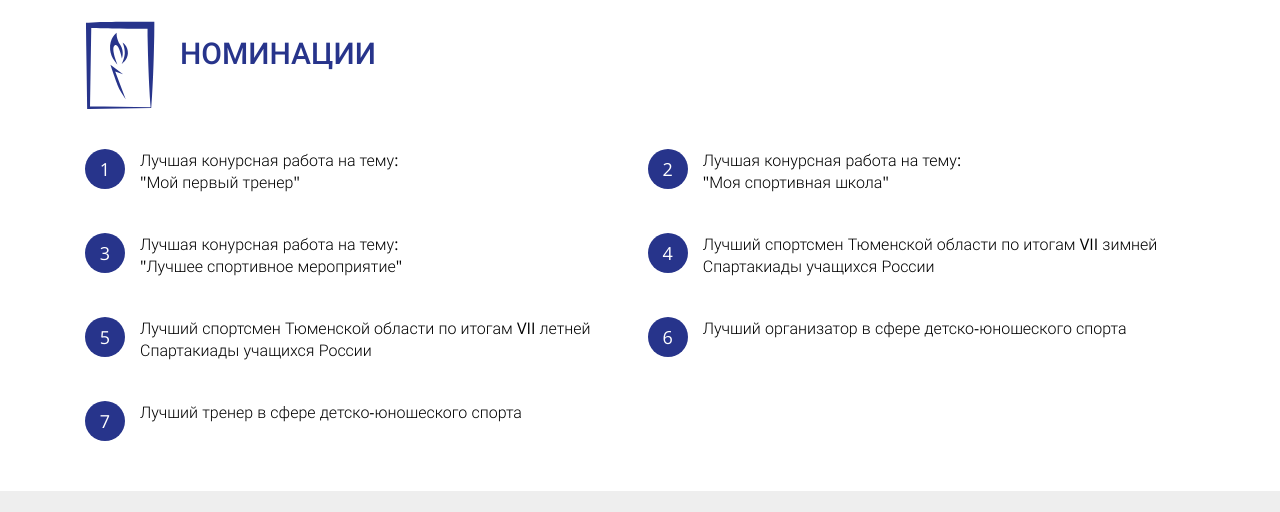
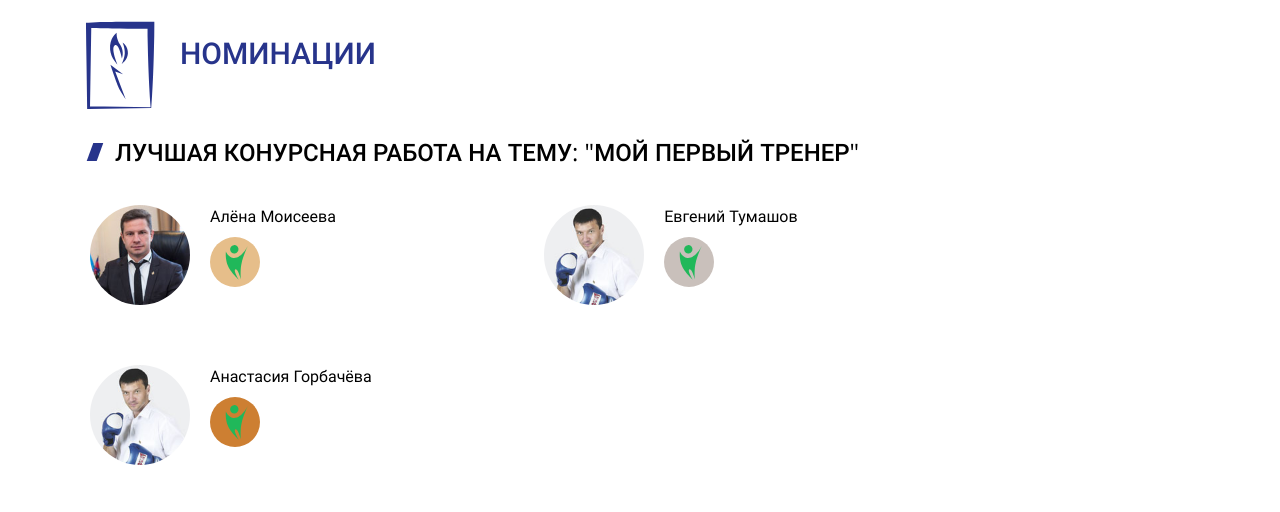
Before and after one commit to kib357/osdusshorAwards, a website: page dist/index.html in a window 1280 px wide. Shown: the part 1810-2322 px from the top of the page. Drawn offline with nearby package versions, Linux system fonts and the light colour scheme; some packages are replaced by stand-ins of ours.

Commit message:
Rewards - WIP

```diff
--- a/dist/css/app.css
+++ b/dist/css/app.css
@@ -492,6 +492,88 @@ h6 {
     padding-bottom: 50px;
   }
 }
+.landing .nominations .nomination {
+  padding: 0 0 0 20px;
+}
+.landing .nominations .nomination h3 {
+  font-size: 24px;
+  text-transform: uppercase;
+}
+.landing .nominations .nomination h3:before {
+  content: "";
+  display: inline-block;
+  width: 10px;
+  height: 18px;
+  margin-right: 15px;
+  background-color: #27348b;
+  -webkit-transform: skew(-20deg);
+  -moz-transform: skew(-20deg);
+  -o-transform: skew(-20deg);
+  transform: skew(-20deg);
+}
+.landing .nominations .nomination .nominee {
+  position: relative;
+  display: inline-block;
+  width: 450px;
+  min-height: 160px;
+  padding: 30px 30px 30px 0;
+  vertical-align: top;
+}
+.landing .nominations .nomination .nominee > img {
+  position: absolute;
+  width: 100px;
+  border-radius: 50%;
+}
+.landing .nominations .nomination .nominee .text {
+  padding-left: 120px;
+}
+.landing .nominations .nomination .nominee .text p {
+  margin-top: 0;
+  margin-bottom: 10px;
+}
+.landing .nominations .nomination .nominee .text .rewards .reward {
+  position: relative;
+  display: inline-block;
+  height: 50px;
+  width: 50px;
+  border-radius: 50%;
+}
+.landing .nominations .nomination .nominee .text .rewards .reward.gold {
+  background-color: #E6BE8A;
+}
+.landing .nominations .nomination .nominee .text .rewards .reward.silver {
+  background-color: #C9C0BB;
+}
+.landing .nominations .nomination .nominee .text .rewards .reward.bronze {
+  background-color: #CD7F32;
+}
+.landing .nominations .nomination .nominee .text .rewards .reward img {
+  width: 40px;
+  margin: 5px;
+}
+.landing .nominations .nomination .nominee .text .rewards .reward span {
+  position: absolute;
+  top: 110%;
+  left: 50%;
+  display: block;
+  margin-left: -100px;
+  padding: 5px;
+  width: 200px;
+  border-radius: 2px;
+  background-color: #263238;
+  color: #fff;
+  opacity: 0;
+  font-size: 12px;
+  visibility: hidden;
+  transition: opacity .3s linear, visibility 0s linear .3s;
+  -webkit-transition: opacity .3s linear, visibility 0s linear .3s;
+}
+.landing .nominations .nomination .nominee .text .rewards .reward:hover span {
+  transition: opacity .3s linear, visibility 0s linear 0s;
+  -webkit-transition: opacity .3s linear, visibility 0s linear 0s;
+  opacity: 1;
+  visibility: visible;
+}
 .landing .stages .stages-list {
   display: flex;
   justify-content: center;
--- a/dist/css/app.less
+++ b/dist/css/app.less
@@ -366,6 +366,90 @@ h1, h2, h3, h4, h5, h6 {
   }
 
   .nominations {
+    .nomination {
+      padding: 0 0 0 20px;
+      h3 {
+        font-size: 24px;
+        text-transform: uppercase;
+        &:before {
+          content: "";
+          display: inline-block;
+          width: 10px;
+          height: 18px;
+          margin-right: 15px;
+          background-color: @baseBlue;
+          -webkit-transform: skew(-20deg);
+          -moz-transform: skew(-20deg);
+          -o-transform: skew(-20deg);
+          transform: skew(-20deg);
+        }
+      }
+      .nominee {
+        position: relative;
+        display: inline-block;
+        width: 450px;
+        min-height: 160px;
+        padding: 30px 30px 30px 0;
+        vertical-align: top;
+        & > img {
+          position: absolute;
+          width: 100px;
+          border-radius: 50%;
+        }
+        .text {
+          padding-left: 120px;
+          p {
+            margin-top: 0;
+            margin-bottom: 10px;
+          }
+          .rewards {
+            .reward {
+              position: relative;
+              display: inline-block;
+              height: 50px;
+              width: 50px;
+              border-radius: 50%;
+              &.gold {
+                background-color: #E6BE8A;
+              }
+              &.silver {
+                background-color: #C9C0BB;
+              }
+              &.bronze {
+                background-color: #CD7F32;
+              }
+              img {
+                width: 40px;
+                margin: 5px;
+              }
+              span {
+                position: absolute;
+                top: 110%;
+                left: 50%;
+                display: block;
+                margin-left: -100px;
+                padding: 5px;
+                width: 200px;
+                border-radius: 2px;
+                background-color: #263238;
+                color: #fff;
+                opacity: 0;
+                font-size: 12px;
+                visibility: hidden;
+                transition: opacity .3s linear, visibility 0s linear .3s;
+                -webkit-transition: opacity .3s linear, visibility 0s linear .3s;
+              }
+              &:hover span {
+                transition: opacity .3s linear, visibility 0s linear 0s;
+                -webkit-transition: opacity .3s linear, visibility 0s linear 0s;
+                opacity: 1;
+                visibility: visible;
+              }
+            }
+          }
+        }
+      }
+    }
   }
 
   .goals {
--- a/dist/index.html
+++ b/dist/index.html
@@ -235,24 +235,54 @@
 
             <h2>Номинации</h2>
 
-            <div data-sr="reset" class="two-columns">
-                <div class="ordered-block">
-                    <div class="circle">1</div>
-                    <div>
-                        Лучшая конурсная работа на тему: <br/>"Мой первый тренер"
+            <div class="nomination">
+                <h3>Лучшая конурсная работа на тему: "Мой первый тренер"</h3>
+
+                <div class="nominee">
+                    <img src="img/photo/d_gramotin.jpg" alt="Алёна Моисеева"/>
+
+                    <div class="text">
+                        <p>Алёна Моисеева</p>
+                        <div class="rewards">
+                            <div class="reward gold">
+                                <img src="img/man-clear.svg" alt="man-clear"/>
+                                <span>Конкурс сочинений "Мой первый тренер"</span>
+                            </div>
+                        </div>
+                    </div>
+                </div>
+                <div class="nominee">
+                    <img src="img/photo/e_makarenko.jpg" alt="Евгений Тумашов"/>
+
+                    <div class="text">
+                        <p>Евгений Тумашов</p>
+                        <div class="rewards">
+                            <div class="reward silver">
+                                <img src="img/man-clear.svg" alt="man-clear"/>
+                                <span>Конкурс сочинений "Мой первый тренер"</span>
+                            </div>
+                        </div>
+                    </div>
+                </div>
+                <div class="nominee">
+                    <img src="img/photo/e_makarenko.jpg" alt="Анастасия Горбачёва"/>
+
+                    <div class="text">
+                        <p>Анастасия Горбачёва</p>
+                        <div class="rewards">
+                            <div class="reward bronze">
+                                <img src="img/man-clear.svg" alt="man-clear"/>
+                                <span>Конкурс сочинений "Мой первый тренер"</span>
+                            </div>
+                        </div>
+                    </div>
                 </div>
             </div>
             <div class="ordered-block">
-                    <div class="circle">2</div>
-                    <div>
-                        Лучшая конурсная работа на тему: <br/>"Моя спортивная школа"
-                    </div>
+                <h3>Лучшая конурсная работа на тему: "Моя спортивная школа"</h3>
             </div>
             <div class="ordered-block">
-                    <div class="circle">3</div>
-                    <div>
-                        Лучшая конурсная работа на тему: <br/>"Лучшее спортивное мероприятие"
-                    </div>
+                <h3>Лучшая конурсная работа на тему: "Лучшее спортивное мероприятие"</h3>
             </div>
             <div class="ordered-block">
                 <div class="circle">4</div>
@@ -276,7 +306,6 @@
                 <div class="circle">7</div>
                 <div>
                     Лучший тренер в сфере детско-юношеского спорта
-                    </div>
                 </div>
             </div>
         </div>
```
Also changed, not shown: dist/img/man-clear.svg (added). Lines whose indentation alone changed are shown as unchanged.
